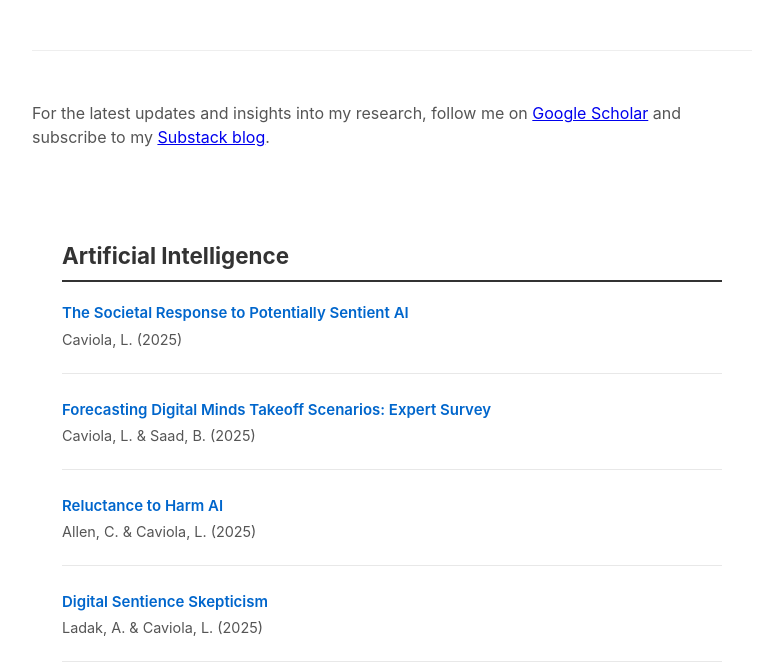
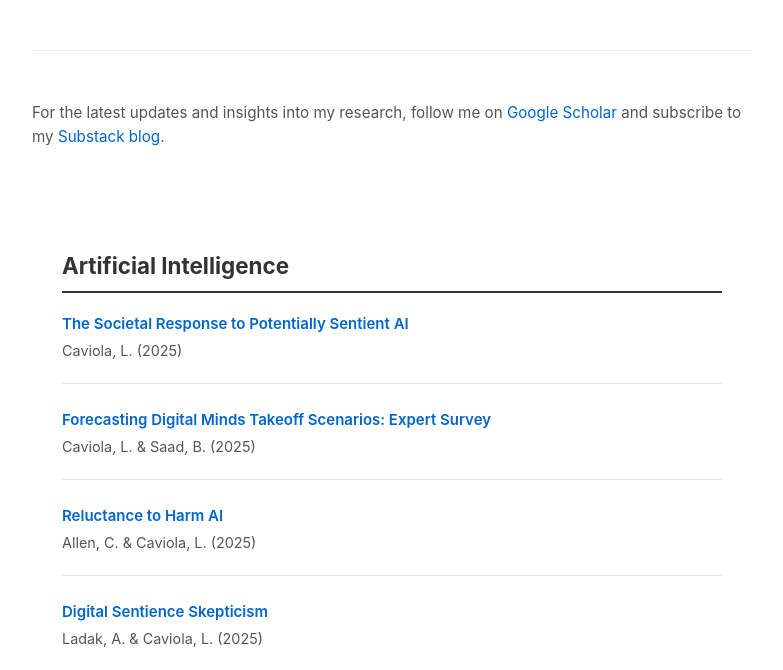
Before and after one commit to luciuscaviola/luciuscaviola.com, a plain HTML site: page publications/index.html in a window 1280 px wide. Shown: the part 130-800 px from the top of the page, without its empty margins (248-1031 px from the left). Drawn offline with Linux system fonts and the light colour scheme.

Commit message:
Update index.html

```diff
--- a/publications/index.html
+++ b/publications/index.html
@@ -8,6 +8,21 @@
     <link rel="stylesheet" href="../styles.css">
     <style>
         /* Publications page specific styles */
+        .intro-text {
+            font-size: 0.95rem;
+            margin-bottom: 35px;
+            line-height: 1.6;
+        }
+
+        .intro-text a {
+            color: #0066cc;
+            text-decoration: none;
+        }
+
+        .intro-text a:hover {
+            text-decoration: underline;
+        }
+
         .section {
             margin-bottom: 50px;
             padding: 30px;
@@ -403,7 +418,7 @@
             </div>
         </div>
 
-        <div class="section no-bg">
+        <div class="section">
             <h2 class="section-title">Bioethics</h2>
 
             <div class="publication">
```
